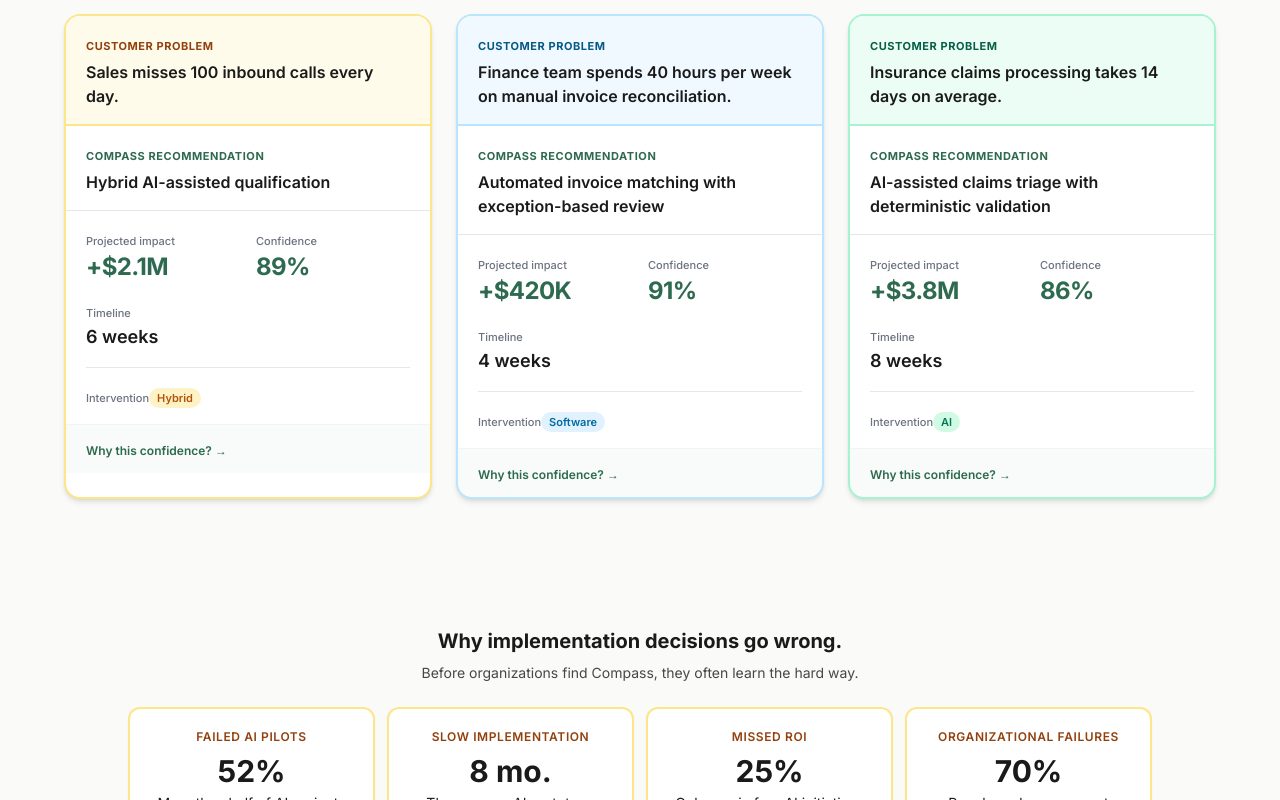
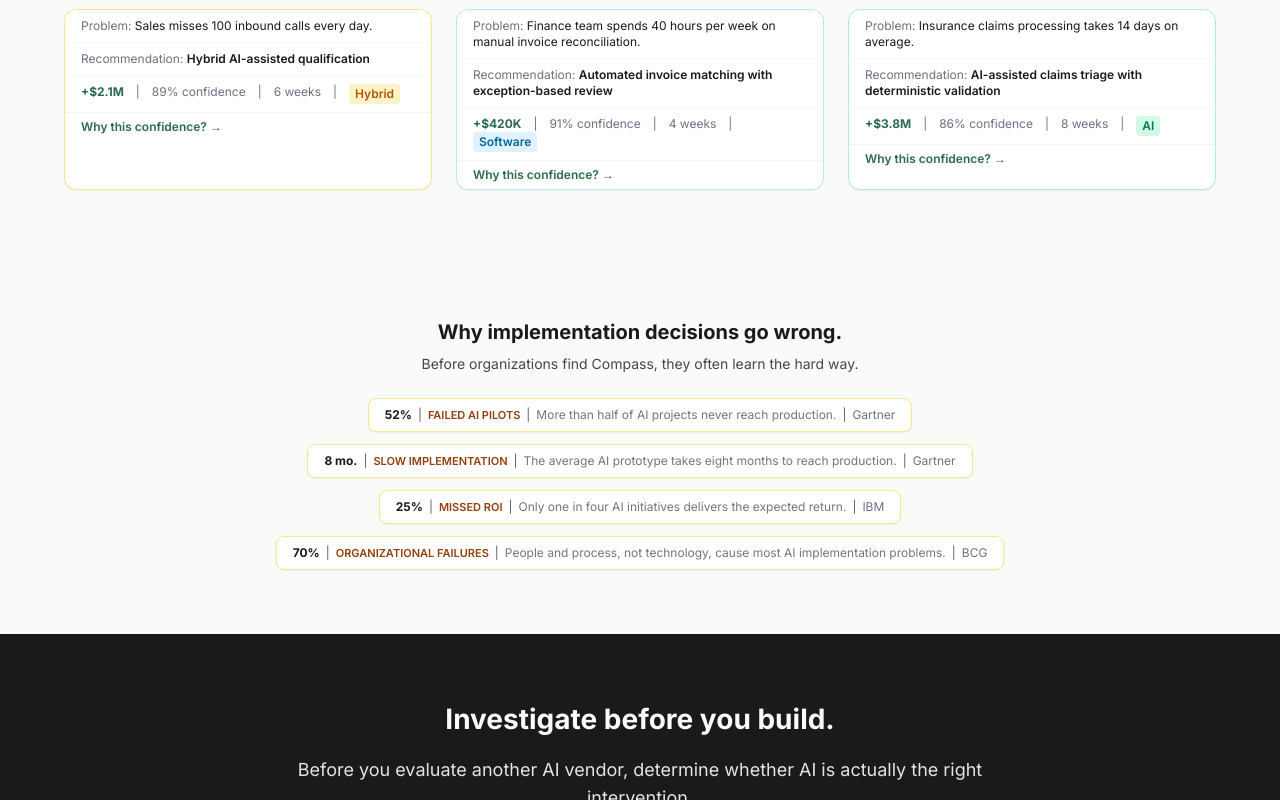
Before and after one commit to smithar106/Compass-Web, a Next.js app: page / in a window 1280 px wide. Shown: the part 1040-1840 px from the top of the page. Built offline with nearby package versions, Linux system fonts and the light colour scheme.

Commit message:
Compact single-line layout for recommendation panels and evidence stats

```diff
--- a/src/app/page.tsx
+++ b/src/app/page.tsx
@@ -15,54 +15,43 @@
   const c = accentMap[accent] || accentMap.amber;
 
   return (
-    <div className={`border-2 ${c.border} rounded-2xl bg-white shadow-md overflow-hidden`}>
-      <div className={`${c.bg} px-5 py-4 border-b-2 ${c.border}`}>
-        <span className={`text-[11px] font-bold ${c.text} uppercase tracking-wider`}>Customer problem</span>
-        <p className="text-base text-ink font-semibold mt-1">{data.problem}</p>
+    <div className={`border ${c.border} rounded-xl bg-white shadow-sm overflow-hidden text-xs`}>
+      <div className="px-4 py-2 border-b border-border/40">
+        <span className="text-stone">Problem: </span>
+        <span className="text-ink">{data.problem}</span>
       </div>
-      <div className="px-5 py-4 border-b border-border">
-        <span className="text-[11px] font-bold text-forest uppercase tracking-wider">Compass recommendation</span>
-        <p className="text-base text-ink font-semibold mt-1">{data.recommendation}</p>
+      <div className="px-4 py-2 border-b border-border/40">
+        <span className="text-stone">Recommendation: </span>
+        <span className="text-ink font-semibold">{data.recommendation}</span>
       </div>
-      <div className="px-5 py-4">
-        <div className="grid grid-cols-2 gap-4">
-          <div>
-            <span className="text-[11px] text-stone font-medium">Projected impact</span>
-            <p className="text-2xl font-bold text-forest tracking-tight">{data.impact}</p>
-          </div>
-          <div>
-            <span className="text-[11px] text-stone font-medium">Confidence</span>
-            <p className="text-2xl font-bold text-forest tracking-tight">{data.confidence}</p>
-          </div>
-          <div>
-            <span className="text-[11px] text-stone font-medium">Timeline</span>
-            <p className="text-lg font-semibold text-ink">{data.timeline}</p>
-          </div>
-        </div>
-        <div className="mt-4 pt-4 border-t border-border">
-          <span className="text-[11px] text-stone font-medium">Intervention</span>
-          <span className={`inline-block mt-0.5 text-[11px] font-semibold px-2 py-0.5 rounded-full ${c.pill}`}>{data.type}</span>
-        </div>
+      <div className="px-4 py-2 flex flex-wrap gap-x-3 text-xs">
+        <span className="text-forest font-bold">{data.impact}</span>
+        <span className="text-stone">|</span>
+        <span className="text-stone">{data.confidence} confidence</span>
+        <span className="text-stone">|</span>
+        <span className="text-stone">{data.timeline}</span>
+        <span className="text-stone">|</span>
+        <span className={`font-semibold px-1.5 py-0.5 rounded ${c.pill}`}>{data.type}</span>
       </div>
-      <div className="px-5 py-3 bg-mist/30 border-t border-border/40">
+      <div className="border-t border-border/40">
         <button
           onClick={() => setShowEvidence(!showEvidence)}
-          className="text-xs text-forest font-semibold hover:text-leaf transition-colors"
+          className="w-full px-4 py-1.5 text-left text-xs text-forest font-semibold hover:bg-mist/30 transition-colors"
         >
-          {showEvidence ? "Hide evidence" : "Why this confidence? \u2192"}
+          {showEvidence ? "\u25B2 Hide evidence" : "Why this confidence? \u2192"}
         </button>
         {showEvidence && (
-          <div className="mt-2 space-y-1.5">
-            <div className="flex items-start gap-2 text-xs text-ink">
-              <span className="text-forest font-bold">{"\u2713"}</span>
+          <div className="px-4 py-2 bg-mist/30 border-t border-border/40 space-y-1">
+            <div className="flex items-start gap-1.5 text-[11px] text-ink">
+              <span className="text-forest shrink-0">{"\u2713"}</span>
               <span><span className="font-semibold">Industry benchmarks:</span> Comparable implementations show similar outcomes.</span>
             </div>
-            <div className="flex items-start gap-2 text-xs text-ink">
-              <span className="text-forest font-bold">{"\u2713"}</span>
+            <div className="flex items-start gap-1.5 text-[11px] text-ink">
+              <span className="text-forest shrink-0">{"\u2713"}</span>
               <span><span className="font-semibold">Research sources:</span> Gartner, IBM, BCG studies on implementation outcomes.</span>
             </div>
-            <div className="flex items-start gap-2 text-xs text-ink">
-              <span className="text-forest font-bold">{"\u2713"}</span>
+            <div className="flex items-start gap-1.5 text-[11px] text-ink">
+              <span className="text-forest shrink-0">{"\u2713"}</span>
               <span><span className="font-semibold">Customer inputs:</span> Operational data provided during investigation.</span>
             </div>
           </div>
@@ -79,7 +68,6 @@
       <section className="pt-24 pb-16 px-4 sm:px-6 lg:px-8">
         <div className="mx-auto max-w-7xl">
           <div className="grid grid-cols-1 lg:grid-cols-2 gap-12 items-center">
-            {/* Left */}
             <div>
               <h1 className="text-[2.5rem] md:text-[3.25rem] font-bold text-ink leading-[1.1] tracking-tight">
                 {site.hero.headline}
@@ -96,8 +84,6 @@
                 </a>
               </div>
             </div>
-
-            {/* Right — the product */}
             <RecommendationPanel data={site.hero.recommendation} accent="amber" />
           </div>
         </div>
@@ -142,13 +128,16 @@
         <div className="mx-auto max-w-5xl">
           <h2 className="text-xl font-bold text-ink text-center">Why implementation decisions go wrong.</h2>
           <p className="mt-2 text-sm text-ink/80 text-center">Before organizations find Compass, they often learn the hard way.</p>
-          <div className="mt-6 grid grid-cols-2 md:grid-cols-4 gap-3">
+          <div className="mt-6 flex flex-wrap gap-3 justify-center">
             {researchStatistics.map((stat) => (
-              <div key={stat.label} className="border-2 border-amber-200 rounded-xl p-5 bg-white shadow-sm text-center">
-                <p className="text-xs font-semibold text-amber-800 uppercase tracking-wider">{stat.label}</p>
-                <p className="text-3xl font-bold text-ink mt-2">{stat.value}</p>
-                <p className="text-sm text-ink mt-1 leading-snug">{stat.detail}</p>
-                <p className="text-xs text-stone mt-2">{stat.source}</p>
+              <div key={stat.label} className="border border-amber-200 rounded-lg px-4 py-2 bg-white shadow-sm text-xs whitespace-nowrap">
+                <span className="font-bold text-ink">{stat.value}</span>
+                <span className="text-ink/70 mx-1.5">|</span>
+                <span className="font-semibold text-amber-800 uppercase text-[11px]">{stat.label}</span>
+                <span className="text-ink/70 mx-1.5">|</span>
+                <span className="text-ink/60">{stat.detail}</span>
+                <span className="text-ink/70 mx-1.5">|</span>
+                <span className="text-stone">{stat.source}</span>
               </div>
             ))}
           </div>
```
